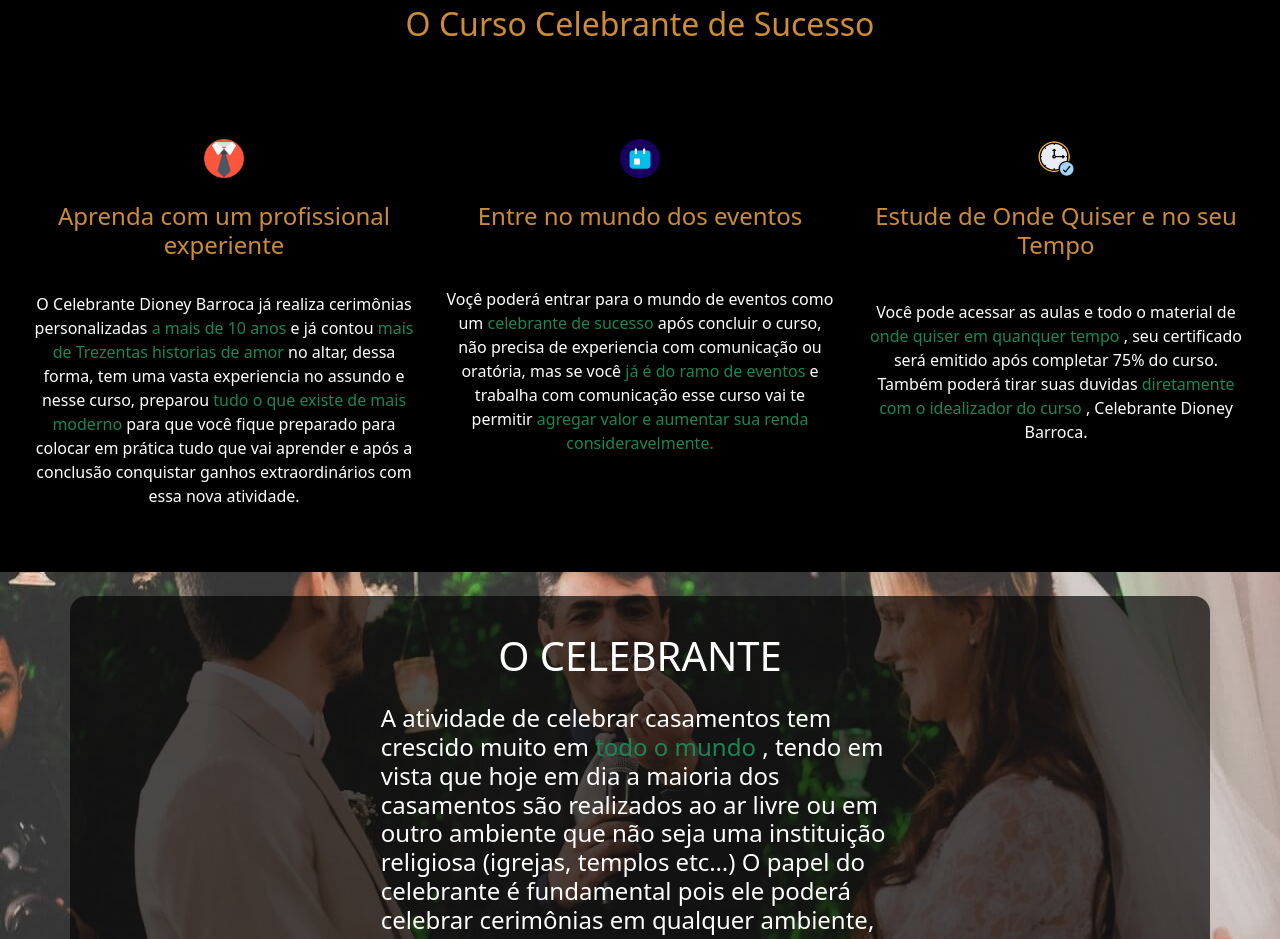
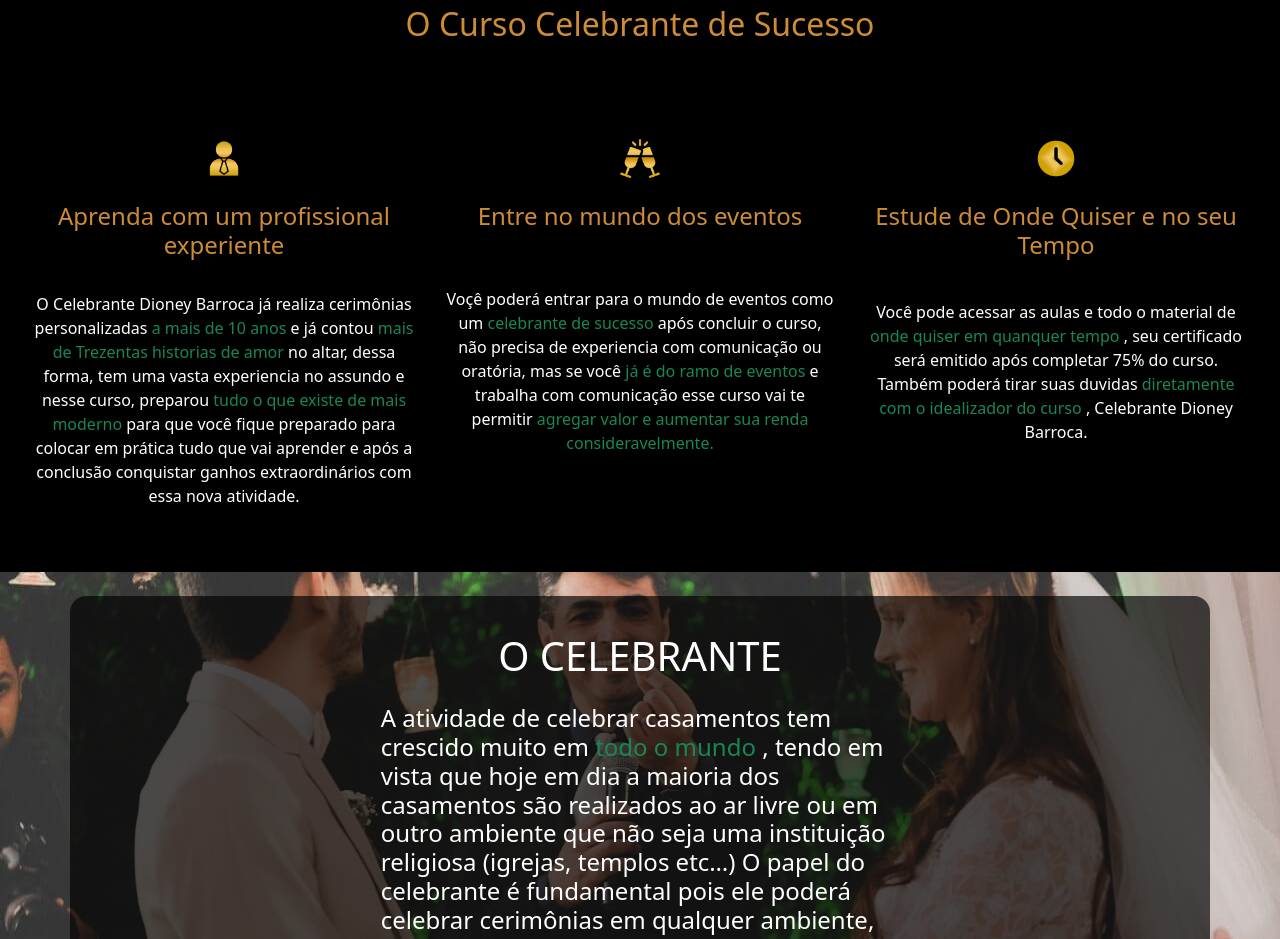
Before and after one commit to DioneyJunior/Celebrante-de-sucesso, a plain HTML site: page index.html in a window 1280 px wide. Shown: the part 1520-2459 px from the top of the page. Drawn offline with nearby package versions, Linux system fonts and the light colour scheme.

Commit message:
change icons about section

```diff
--- a/index.html
+++ b/index.html
@@ -136,7 +136,7 @@
                 <span
                   ><img
                     class="mb-4"
-                    src="public/media/necktie.png"
+                    src="public/media/person.png"
                     width="10%"
                     alt=""
                 /></span>
@@ -169,7 +169,7 @@
                 <span
                   ><img
                     class="mb-4"
-                    src="public/media/calendar.png"
+                    src="public/media/cheers.png"
                     width="10%"
                     alt=""
                 /></span>
@@ -194,7 +194,7 @@
                 <span
                   ><img
                     class="mb-4"
-                    src="public/media/time-check.png"
+                    src="public/media/clock.png"
                     width="10%"
                     alt=""
                 /></span>
```
Also changed, not shown: public/media/calendar.png (deleted), public/media/cheers.png (added), public/media/clock.png (added), public/media/necktie.png (deleted), public/media/person.png (added), public/media/time-check.png (deleted).
